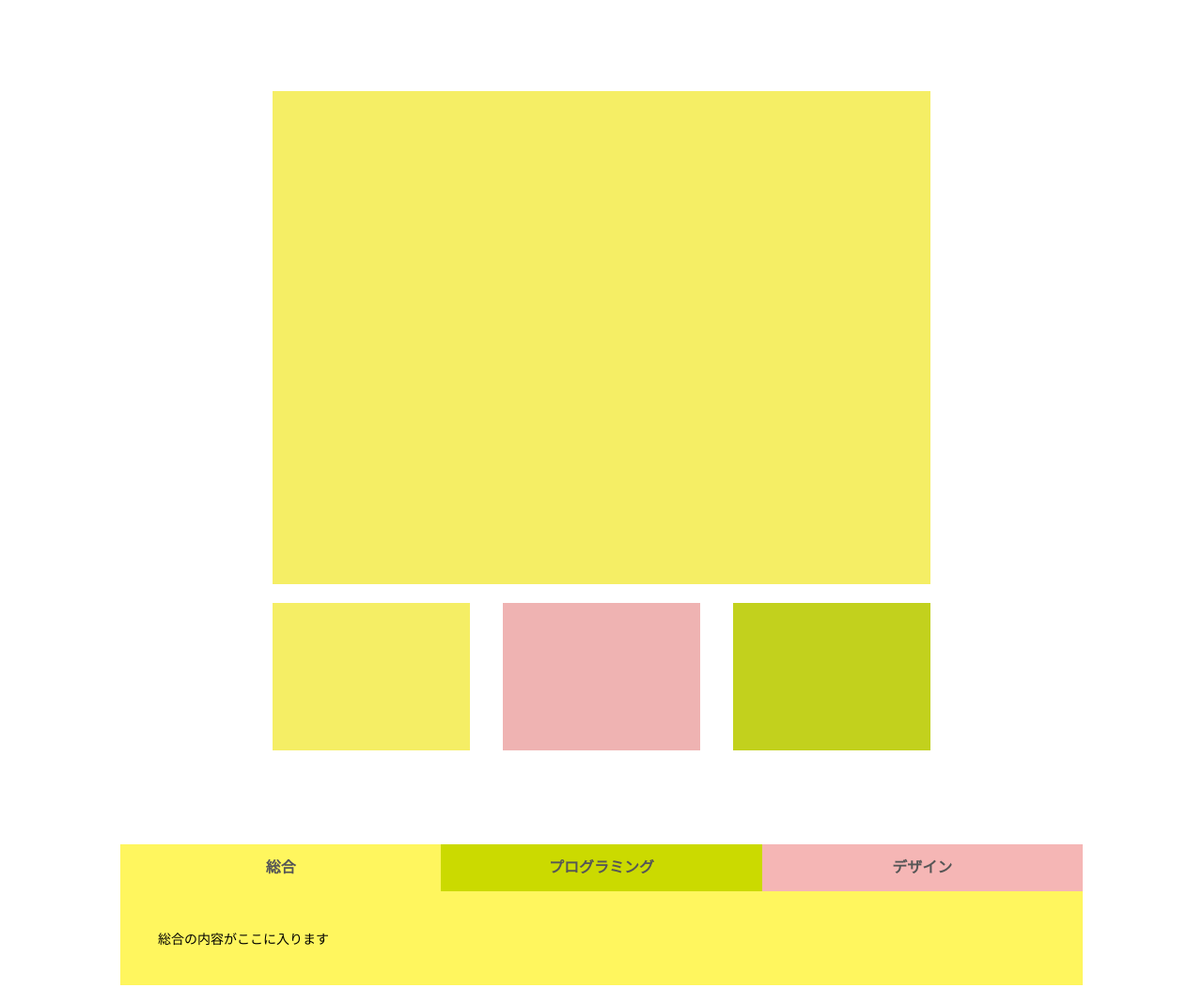
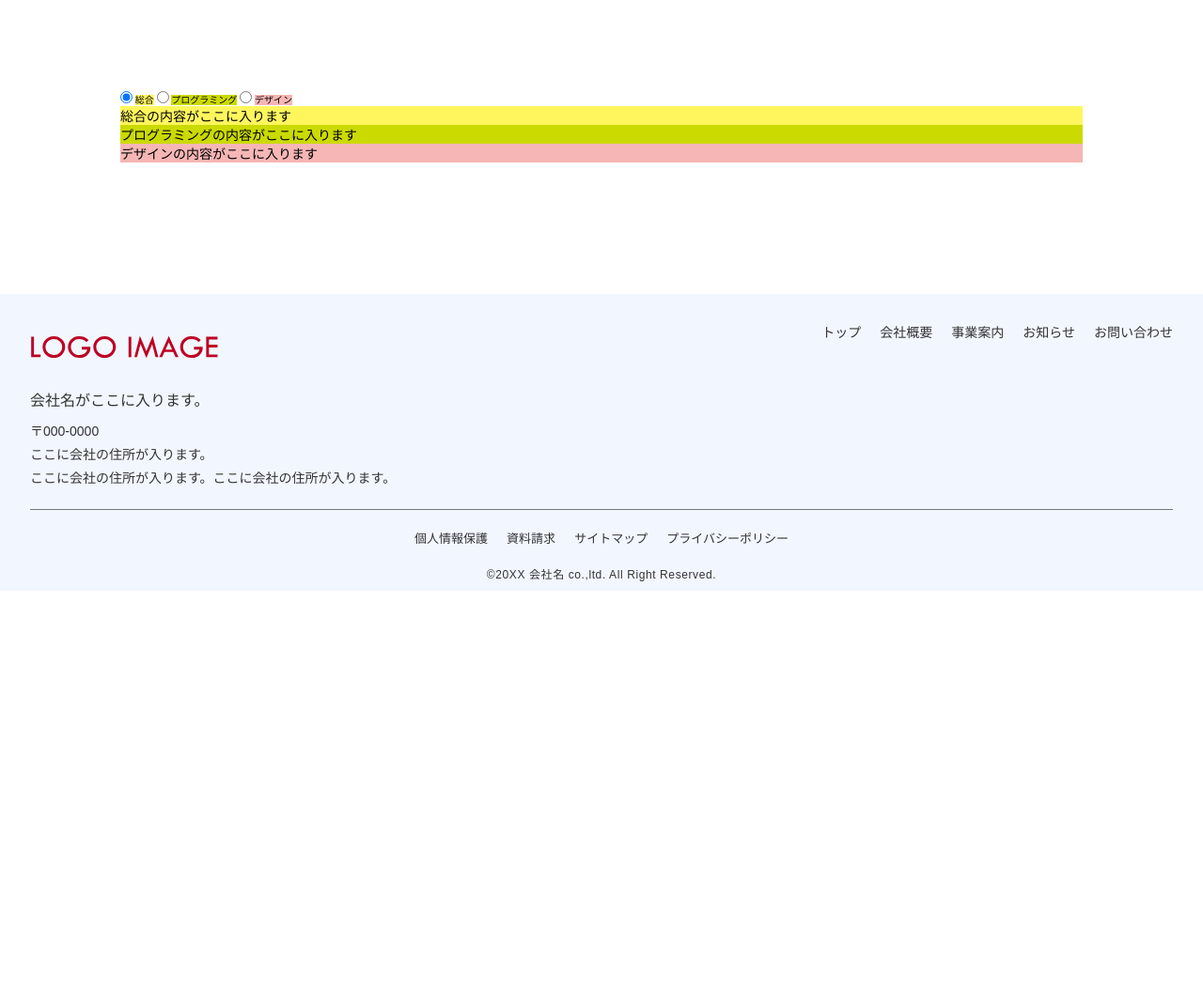
Before and after one commit to Ryuki-4648/coding, a plain HTML site: page switch.html in a window 1280 px wide. Shown: the part 1668-2720 px from the top of the page at 94% size. After the commit the page ends 2297 px from the top, so only its background shows below. Drawn offline with nearby package versions, Linux system fonts and the light colour scheme.

Commit message:
meta keywordsの削除

```diff
--- a/switch.html
+++ b/switch.html
@@ -13,7 +13,6 @@
 
   <!-- Meta Description -->
   <meta name="Description" content="">
-  <meta name="Keywords" content="">
 
   <!-- Fonts -->
 
@@ -173,49 +172,32 @@
     </div>
   </section>
 
-  <section class="c-cnt" id="img-switch">
-    <div class="inner">
-      <div id="mainImg" class="main-img">
-        <img src="/assets/img/dummy/dummy06.png" alt="">
-      </div>
-      <ul id="thumbImg" class="thumb-img">
-        <li class="is-current">
-          <img src="/assets/img/dummy/dummy06.png" alt="">
-        </li>
-        <li>
-          <img src="/assets/img/dummy/dummy07.png" alt="">
-        </li>
-        <li>
-          <img src="/assets/img/dummy/dummy08.png" alt="">
-        </li>
-      </ul>
-    </div>
-  </section>
-
   <section class="c-cnt" id="tab-switch">
     <div class="inner">
       <div class="tabs">
-        <input id="all" type="radio" name="tab_item" checked>
-        <label class="tab_item color01" for="all">総合</label>
-        <input id="programming" type="radio" name="tab_item">
-        <label class="tab_item color02" for="programming">プログラミング</label>
-        <input id="design" type="radio" name="tab_item">
-        <label class="tab_item color03" for="design">デザイン</label>
-        <div class="tab_content color01" id="all_content">
-          <div class="tab_content_description">
+        <input id="all" type="radio" name="tabs__item" checked>
+        <label class="tabs__item color01" for="all">総合</label>
+        <input id="programming" type="radio" name="tabs__item">
+        <label class="tabs__item color02" for="programming">プログラミング</label>
+        <input id="design" type="radio" name="tabs__item">
+        <label class="tabs__item color03" for="design">デザイン</label>
+
+        <div class="tabs__content color01" id="all_content">
+          <div class="tabs__content--description">
             <p class="c-txtsp">総合の内容がここに入ります</p>
           </div>
         </div>
-        <div class="tab_content color02" id="programming_content">
-          <div class="tab_content_description">
+        <div class="tabs__content color02" id="programming_content">
+          <div class="tabs__content--description">
             <p class="c-txtsp">プログラミングの内容がここに入ります</p>
           </div>
         </div>
-        <div class="tab_content color03" id="design_content">
-          <div class="tab_content_description">
+        <div class="tabs__content color03" id="design_content">
+          <div class="tabs__content--description">
             <p class="c-txtsp">デザインの内容がここに入ります</p>
           </div>
         </div>
+
       </div>
     </div>
   </section>
```
Also changed, not shown: animation.html (+0 -1 lines), effect.html (+0 -1 lines), form.html (+0 -1 lines), list.html (+0 -1 lines), sort.html (+0 -1 lines).
